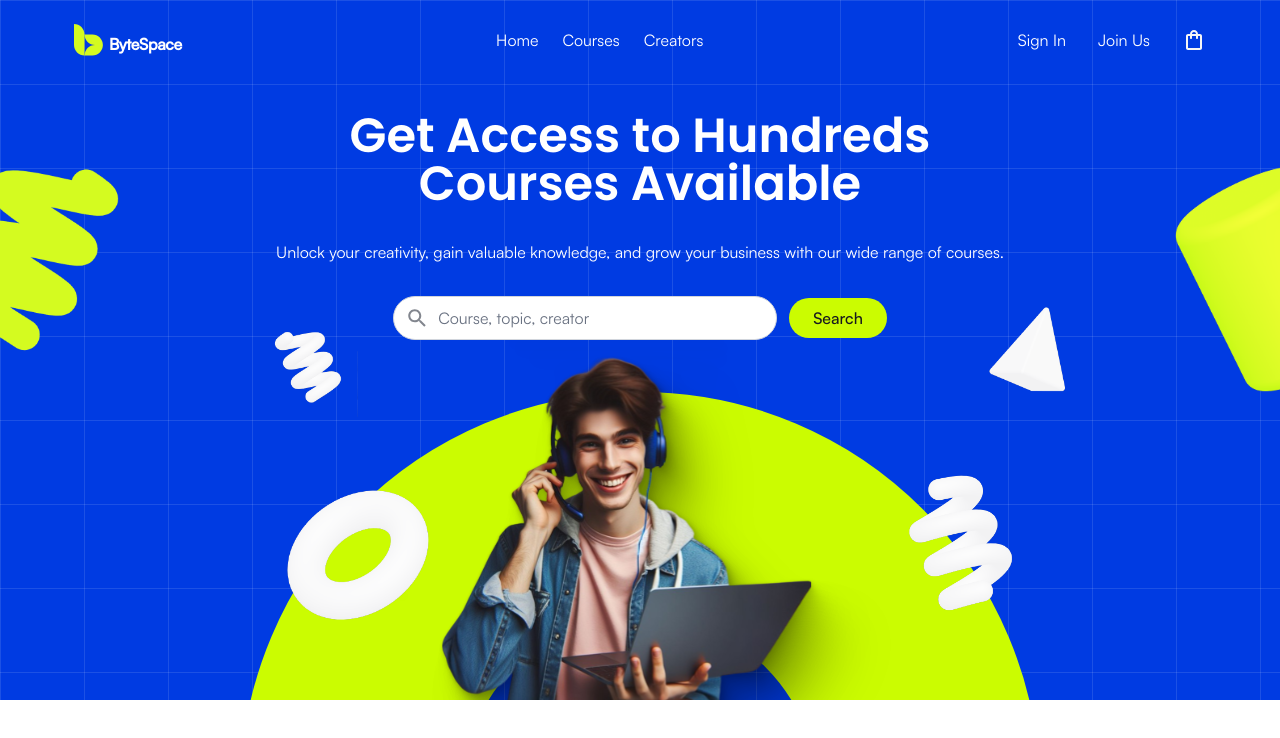
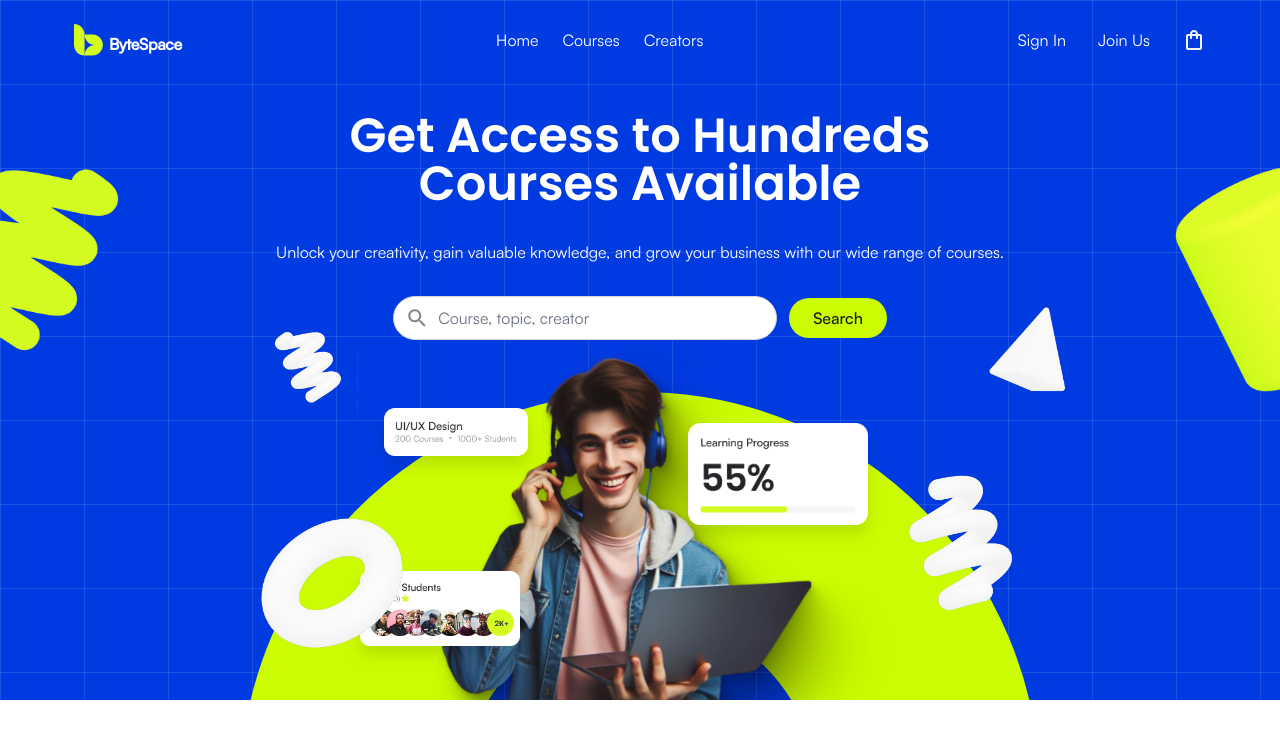
Before and after one commit to tajwararik/ByteSpace, a Next.js app: page / in a window 1280 px wide. Shown: the top 738 px of the page. Built offline with nearby package versions, Linux system fonts and the light colour scheme.

Commit message:
Add cards about the boy image

```diff
--- a/app/page.tsx
+++ b/app/page.tsx
@@ -5,12 +5,36 @@ import Image from "next/image";
 const shapes = [
   { src: "/shapes/squiggle-lime.png", cls: "-left-[1%] top-[18%] w-[14%]" },
   { src: "/shapes/squiggle-white-sm.png", cls: "left-[20%] top-[45%] w-[8%]" },
-  { src: "/shapes/ring.png", cls: "left-[20%] bottom-[6%] w-[16%]" },
+  { src: "/shapes/ring.png", cls: "left-[18%] bottom-[2%] w-[16%]" },
   { src: "/shapes/Cone.png", cls: "-right-[1%] top-[20%] w-[12%]" },
   { src: "/shapes/triangle-white.png", cls: "right-[15%] top-[42%] w-[9%]" },
   {
     src: "/shapes/squiggle-white-lg.png",
     cls: "right-[19%] top-[65%] w-[13%]",
+  },
+];
+
+const cards = [
+  {
+    src: "/cards/card-one.png",
+    alt: "UI/UX Design: 200 courses, 1000+ students",
+    w: 208,
+    h: 70,
+    cls: "left-[18%] top-[5%] w-[18%]",
+  },
+  {
+    src: "/cards/card-two.png",
+    alt: "Happy students: 4.5 rating, 240 reviews",
+    w: 232,
+    h: 131,
+    cls: "left-[56%] top-[10%] w-[22.5%]",
+  },
+  {
+    src: "/cards/card-three.png",
+    alt: "Learning progress: 55%",
+    w: 258,
+    h: 121,
+    cls: "left-[15%] top-[58%] w-[20%]",
   },
 ];
 
@@ -80,6 +104,17 @@ export default function Hero() {
           height={515}
           className="absolute bottom-0 left-1/2 z-10 h-auto w-[min(520px,65%)] -translate-x-1/2"
         />
+
+        {cards.map(({ src, alt, w, h, cls }) => (
+          <Image
+            key={src}
+            src={src}
+            alt={alt}
+            width={w}
+            height={h}
+            className={`absolute z-20 hidden h-auto drop-shadow-xl md:block ${cls}`}
+          />
+        ))}
       </div>
     </section>
   );
```
